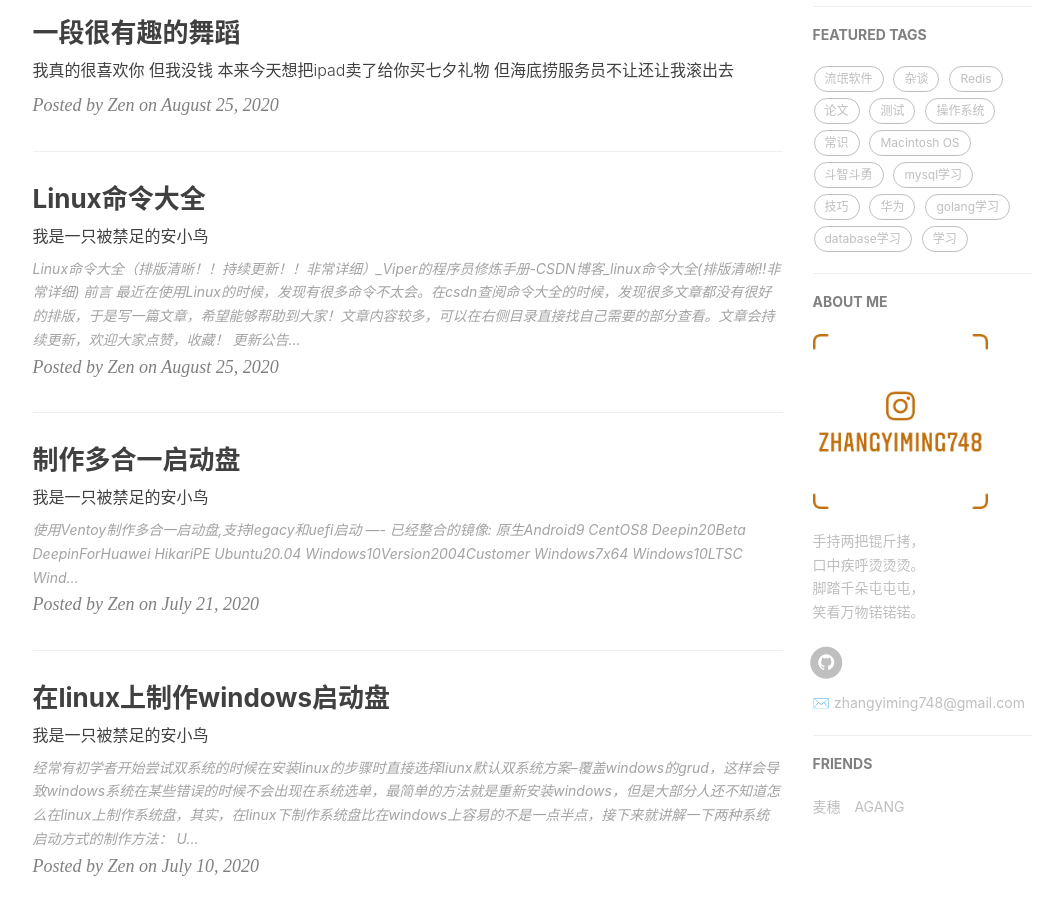
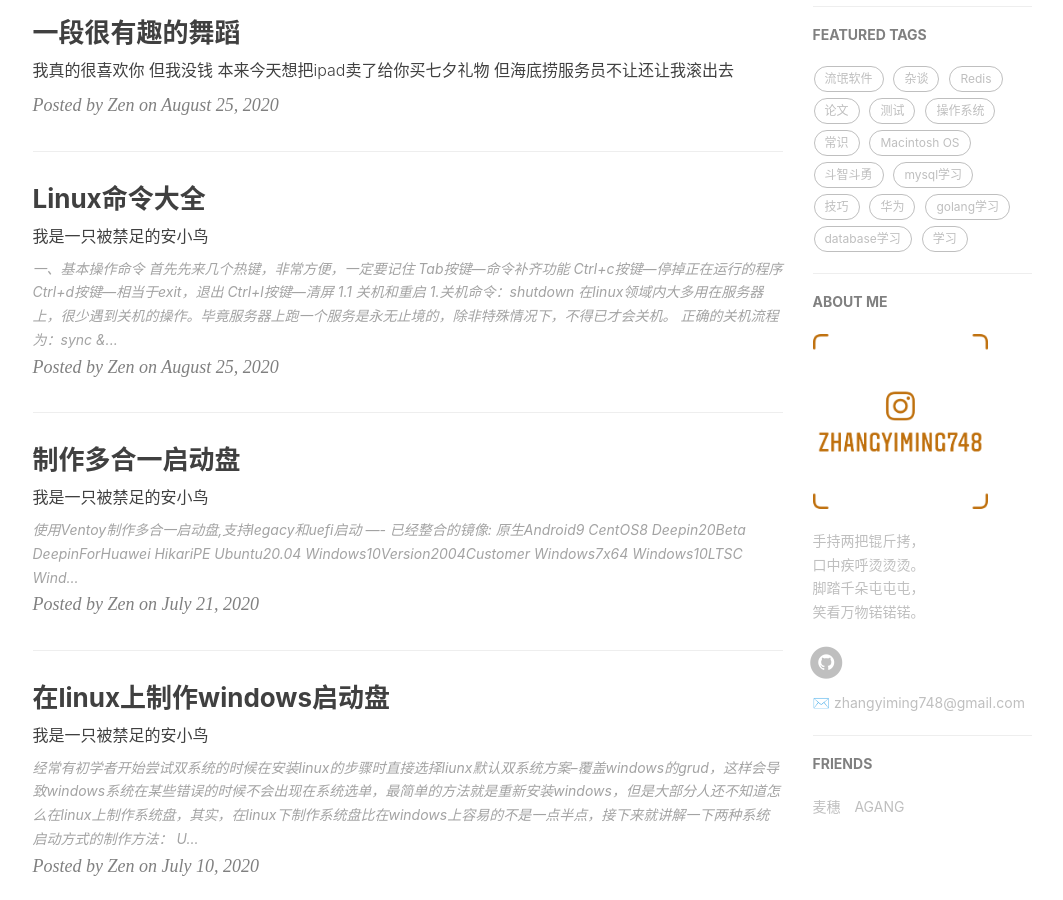
Before and after one commit to zhangyiming748/index, a Jekyll site: the page built from index.html, in a window 1280 px wide and 900 px high, scrolled down 452 px. Shown: the whole window, without its empty margins (135-1198 px from the left). Built offline with Jekyll 4.4.1, drawn with Linux system fonts in a browser that asks for light colours; nearby versions of some CDN libraries; the list of posts is cut into pages by our own code; comment, search, counter and statistics services are not loaded.

Commit message:
删除多余信息

```diff
--- a/_posts/2020-08-01-linuxCMD.md
+++ b/_posts/2020-08-01-linuxCMD.md
@@ -9,7 +9,7 @@ catalog: False                     # 是否归档
 tags:                               #标签
     - Linux学习
 ---
-<h1 class="pste-main-header">Linux命令大全（排版清晰！！持续更新！！非常详细）_Viper的程序员修炼手册-CSDN博客_linux命令大全(排版清晰!!非常详细)</h1><h3>前言</h3> <p>最近在使用Linux的时候，发现有很多命令不太会。在csdn查阅命令大全的时候，发现很多文章都没有很好的排版，于是写一篇文章，希望能够帮助到大家！<strong>文章内容较多，可以在右侧目录直接找自己需要的部分查看。</strong><strong>文章会持续更新，欢迎大家点赞，收藏！</strong></p> <h4>更新公告</h4> <p>2020.6.28新增了Linux三剑客awk，sed，grep</p> <p>2020.7.28 新整理了一篇<strong>Git命令大全</strong>，感兴趣的朋友可以看看：<a href="https://blog.csdn.net/weixin_43314519/article/details/107639476">Git命令大全</a></p> <h3>注意：为了方便代码阅读，文章代码块里把表示管理员模式的#都去掉了。这不是错误。不要搞错！！</h3> <h3>一、基本操作命令</h3> <p><strong>首先先来几个热键，非常方便，一定要记住</strong></p> <p><strong>Tab按键—命令补齐功能</strong></p> <p><strong>Ctrl+c按键—停掉正在运行的程序</strong></p> <p><strong>Ctrl+d按键—相当于exit，退出</strong></p> <p><strong>Ctrl+l按键—清屏</strong></p> <h4>1.1 关机和重启</h4> <p><strong>1.关机命令：shutdown</strong></p> <p>在linux领域内大多用在服务器上，很少遇到关机的操作。毕竟服务器上跑一个服务是永无止境的，除非特殊情况下，不得已才会关机。</p> <p>正确的关机流程为：<strong>sync &gt; shutdown &gt; reboot &gt; halt</strong></p> <p>例如你可以运行如下命令关机：</p> <pre>sync 将数据由内存同步到硬盘中。
+<h3>一、基本操作命令</h3> <p><strong>首先先来几个热键，非常方便，一定要记住</strong></p> <p><strong>Tab按键—命令补齐功能</strong></p> <p><strong>Ctrl+c按键—停掉正在运行的程序</strong></p> <p><strong>Ctrl+d按键—相当于exit，退出</strong></p> <p><strong>Ctrl+l按键—清屏</strong></p> <h4>1.1 关机和重启</h4> <p><strong>1.关机命令：shutdown</strong></p> <p>在linux领域内大多用在服务器上，很少遇到关机的操作。毕竟服务器上跑一个服务是永无止境的，除非特殊情况下，不得已才会关机。</p> <p>正确的关机流程为：<strong>sync &gt; shutdown &gt; reboot &gt; halt</strong></p> <p>例如你可以运行如下命令关机：</p> <pre>sync 将数据由内存同步到硬盘中。
 
 shutdown 关机指令，你可以man shutdown 来看一下帮助文档。例如你可以运行如下命令关机：
 
```
